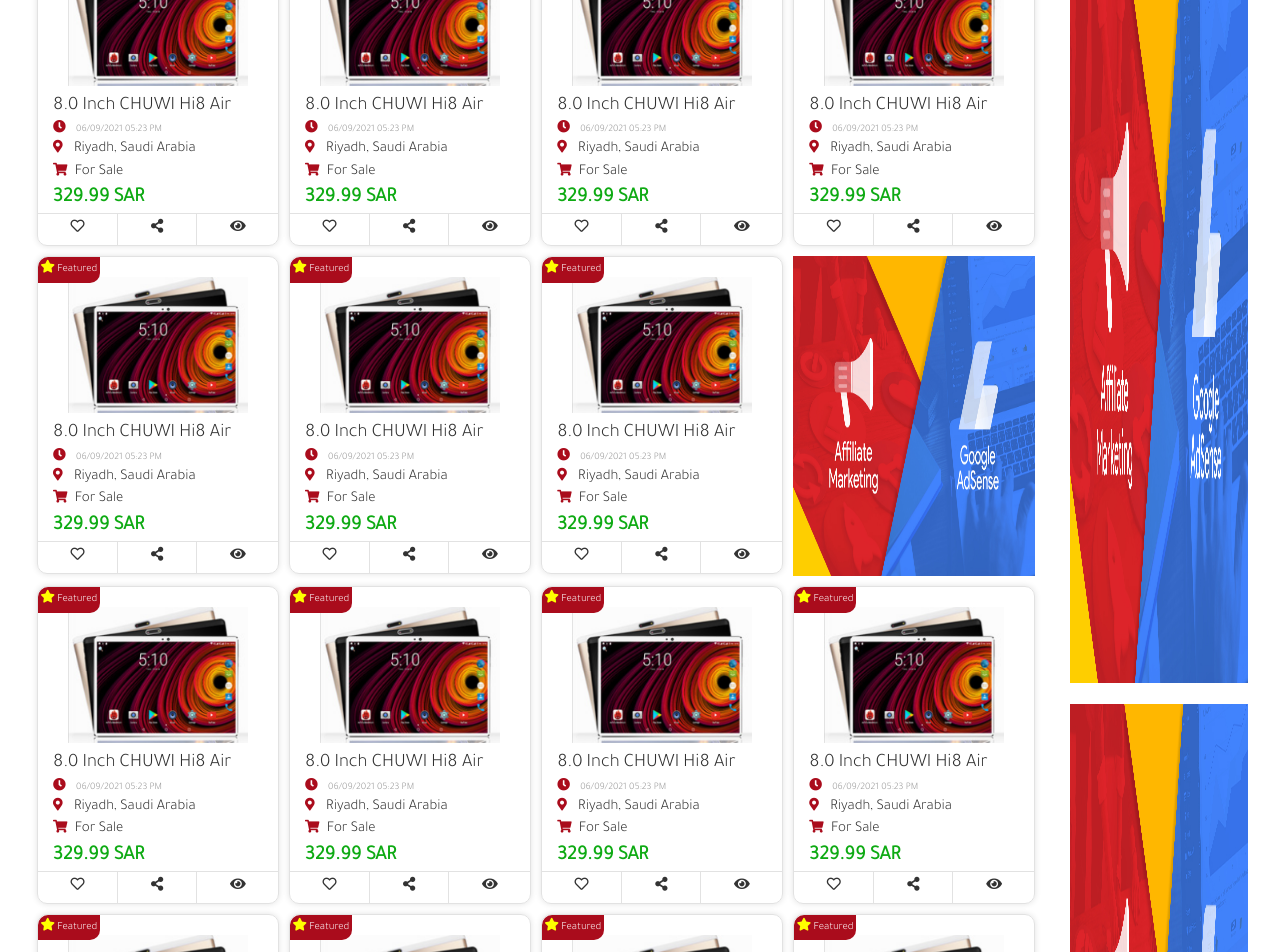
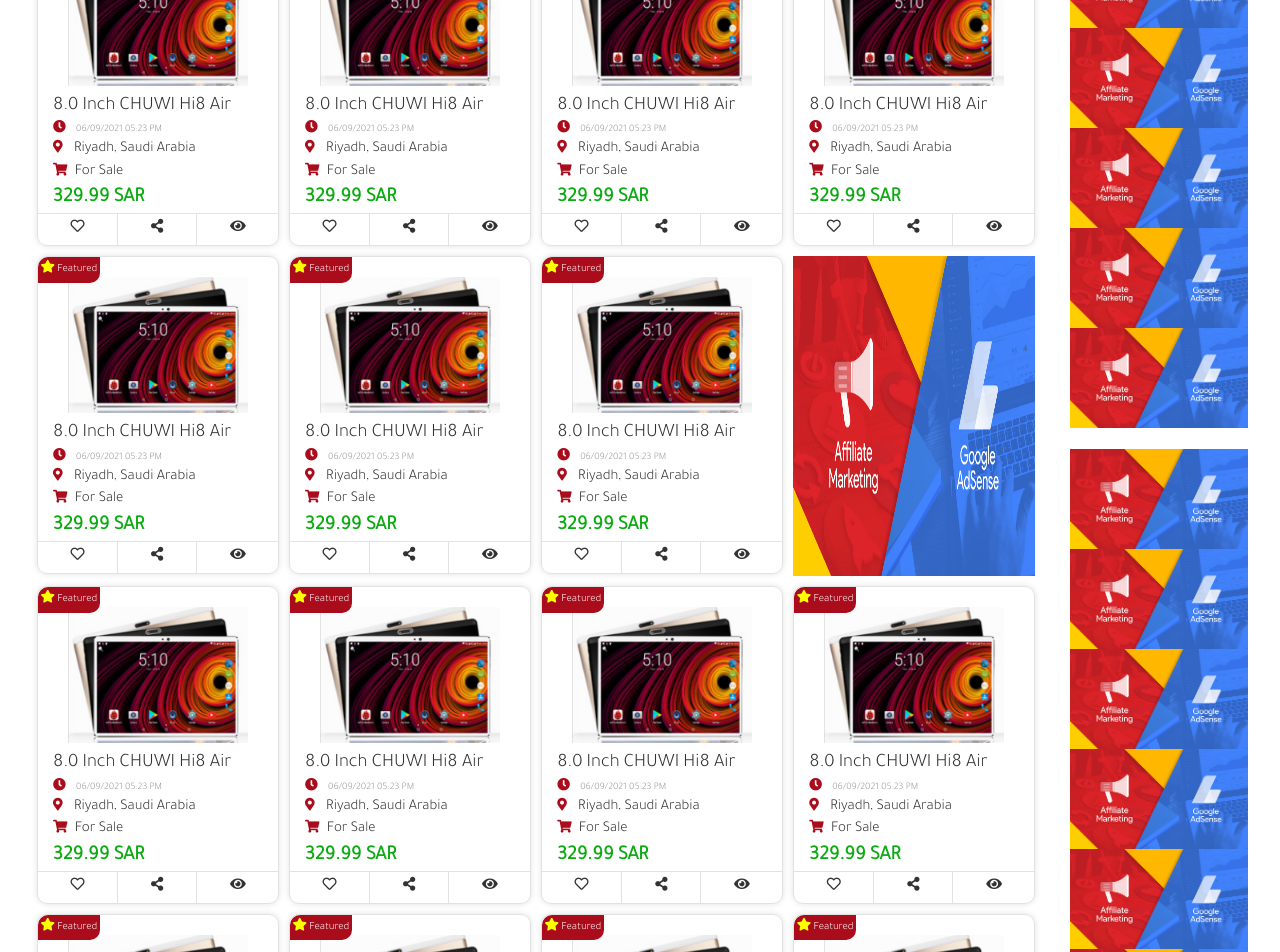
Before and after one commit to MohamedSalemMf/react-sq, a React (Create React App) app: page /react-sq/Home in a window 1280 px wide. Shown: the part 2700-3652 px from the top of the page. Built offline with nearby package versions, Linux system fonts and the light colour scheme.

Commit message:
initial commgd

```diff
--- a/src/Components/Home/Home.css
+++ b/src/Components/Home/Home.css
@@ -535,7 +535,7 @@
     cursor: pointer;
     padding: 5px 0 0 0;
 
-    height: 95vh;
+    /* height: 95vh; */
 }
 .cdsgoogle img{
     height: 100%;
--- a/src/Components/Home/Home.jsx
+++ b/src/Components/Home/Home.jsx
@@ -1700,8 +1700,17 @@
                         <div className=" col-xl-2  col-lg-3 col-md-4 col-sm-6">
                             <div className="cdsgoogle ">
                                 <img src={google1} alt="" />
+                                <img src={google1} alt="" />
+                                <img src={google1} alt="" />
+                                <img src={google1} alt="" />
+                                <img src={google1} alt="" />
                             </div>
                             <div className="cdsgoogle mt-3">
+                                <img src={google1} alt="" />
+                                <img src={google1} alt="" />
+                                <img src={google1} alt="" />
+                                <img src={google1} alt="" />
+                                <img src={google1} alt="" />
                                 <img src={google1} alt="" />
                             </div>
                         </div>
```
